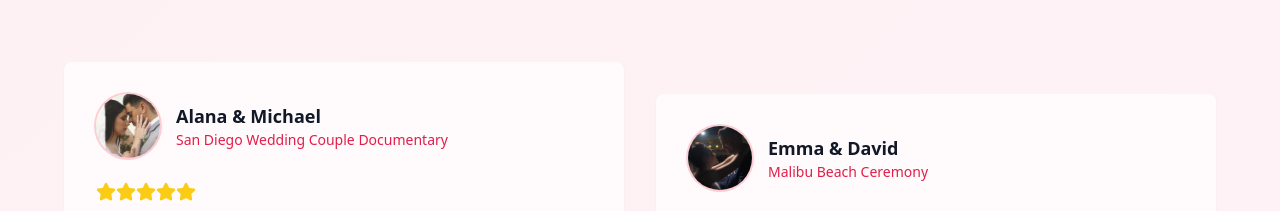
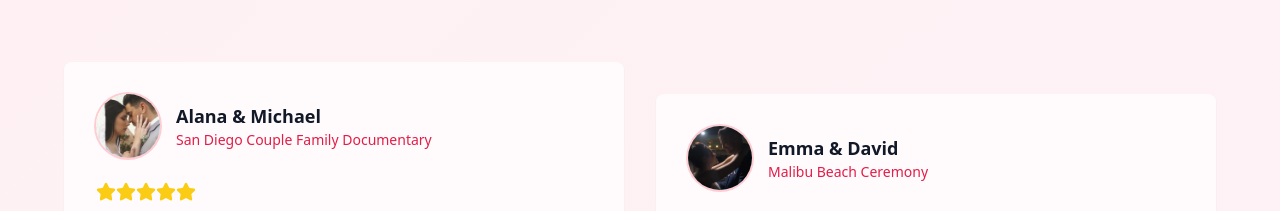
Before and after one commit to alexbullgomes/forever-after-ai-dreams, a React (Vite) app: page / in a window 1280 px wide. Shown: the part 3820-4031 px from the top of the page. Built offline with nearby package versions, Linux system fonts and the light colour scheme.

Commit message:
Update testimonial details
Updated the testimonial location for "Alana & Michael" to "San Diego Couple Family Documentary".

```diff
--- a/src/components/Testimonials.tsx
+++ b/src/components/Testimonials.tsx
@@ -7,7 +7,7 @@ const Testimonials = () => {
     {
       id: 1,
       name: "Alana & Michael",
-      location: "San Diego Wedding Couple Documentary",
+      location: "San Diego Couple Family Documentary",
       rating: 5,
       text: "Absolutely breathtaking! They captured every moment perfectly. Our wedding film brings tears of joy every time we watch it. The attention to detail and artistic vision exceeded all our expectations.",
       image: "/lovable-uploads/8218160d-57f7-4efa-9bcf-f22f3074d54a.png"
```
